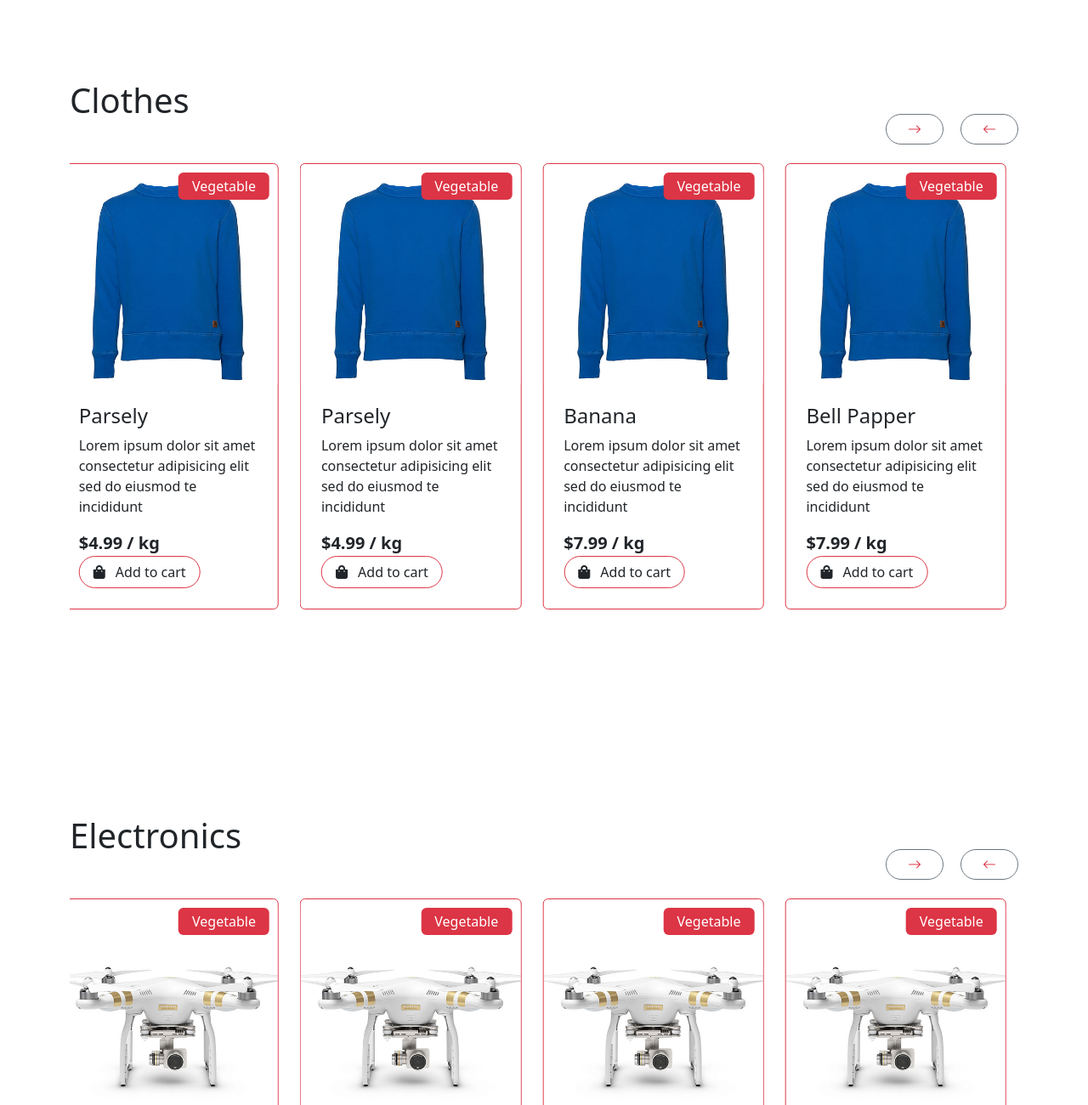
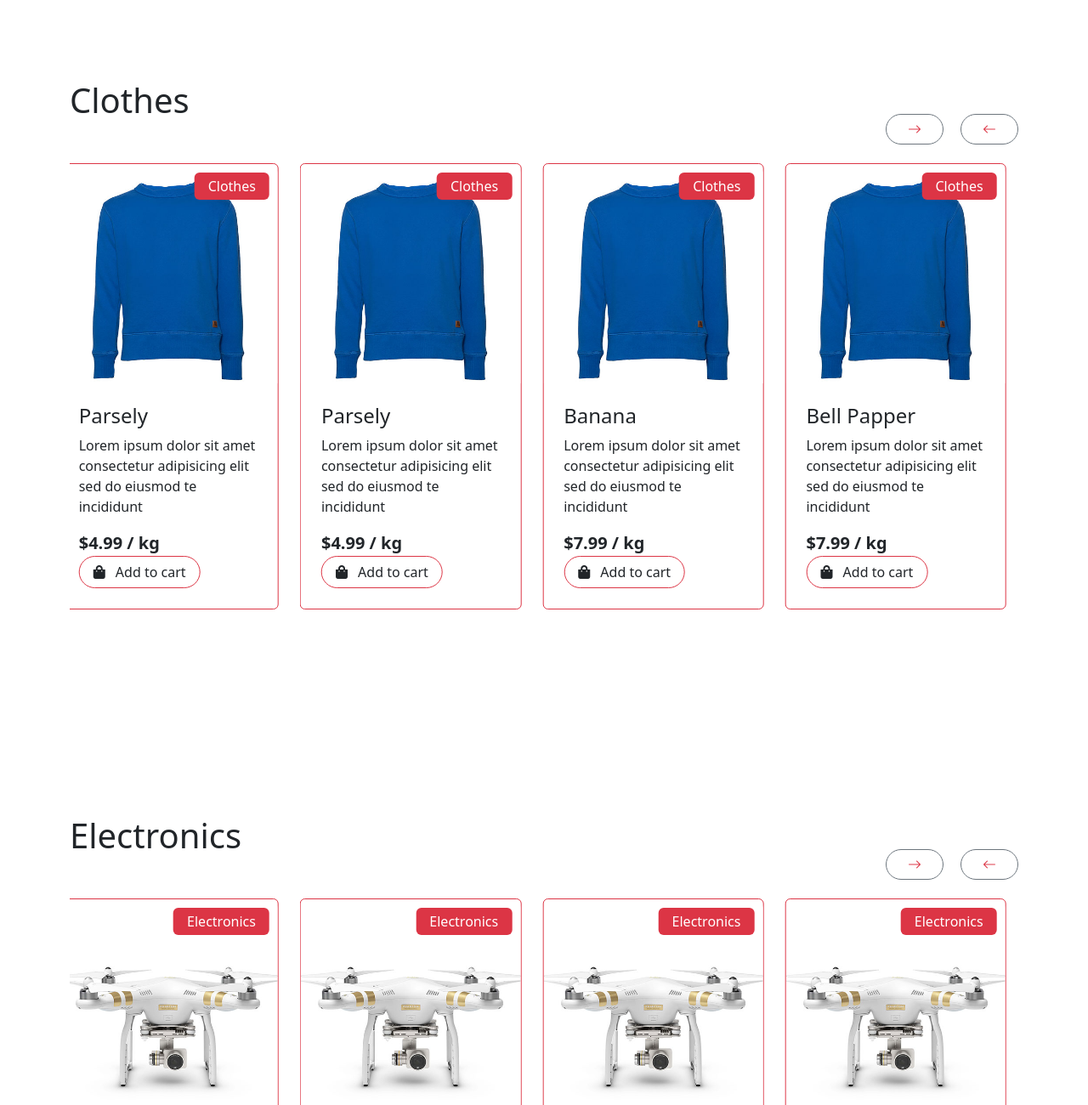
Before and after one commit to Otiro-John/otiro-first-ecommerce-website, a plain HTML site: page index.html in a window 1280 px wide. Shown: the part 1467-2767 px from the top of the page at 85% size. Drawn offline with nearby package versions, Linux system fonts and the light colour scheme.

Commit message:
Update index.html

```diff
--- a/index.html
+++ b/index.html
@@ -237,7 +237,7 @@
                 <div class="vesitable-img">
                     <img src="images/product-2.jpg" class="img-fluid w-100 rounded-top" alt="">
                 </div>
-                <div class="text-white bg-danger px-3 py-1 rounded position-absolute" style="top: 10px; right: 10px;">Vegetable</div>
+                <div class="text-white bg-danger px-3 py-1 rounded position-absolute" style="top: 10px; right: 10px;">Clothes</div>
                 <div class="p-4 rounded-bottom">
                     <h4>Parsely</h4>
                     <p>Lorem ipsum dolor sit amet consectetur adipisicing elit sed do eiusmod te incididunt</p>
@@ -251,7 +251,7 @@
                 <div class="vesitable-img">
                     <img src="images/product-2.jpg" class="img-fluid w-100 rounded-top" alt="">
                 </div>
-                <div class="text-white bg-danger px-3 py-1 rounded position-absolute" style="top: 10px; right: 10px;">Vegetable</div>
+                <div class="text-white bg-danger px-3 py-1 rounded position-absolute" style="top: 10px; right: 10px;">Clothes</div>
                 <div class="p-4 rounded-bottom">
                     <h4>Parsely</h4>
                     <p>Lorem ipsum dolor sit amet consectetur adipisicing elit sed do eiusmod te incididunt</p>
@@ -265,7 +265,7 @@
                 <div class="vesitable-img">
                     <img src="images/product-2.jpg" class="img-fluid w-100 rounded-top bg-light" alt="">
                 </div>
-                <div class="text-white bg-danger px-3 py-1 rounded position-absolute" style="top: 10px; right: 10px;">Vegetable</div>
+                <div class="text-white bg-danger px-3 py-1 rounded position-absolute" style="top: 10px; right: 10px;">Clothes</div>
                 <div class="p-4 rounded-bottom">
                     <h4>Banana</h4>
                     <p>Lorem ipsum dolor sit amet consectetur adipisicing elit sed do eiusmod te incididunt</p>
@@ -279,7 +279,7 @@
                 <div class="vesitable-img">
                     <img src="images/product-2.jpg" class="img-fluid w-100 rounded-top" alt="">
                 </div>
-                <div class="text-white bg-danger px-3 py-1 rounded position-absolute" style="top: 10px; right: 10px;">Vegetable</div>
+                <div class="text-white bg-danger px-3 py-1 rounded position-absolute" style="top: 10px; right: 10px;">Clothes</div>
                 <div class="p-4 rounded-bottom">
                     <h4>Bell Papper</h4>
                     <p>Lorem ipsum dolor sit amet consectetur adipisicing elit sed do eiusmod te incididunt</p>
@@ -293,7 +293,7 @@
                 <div class="vesitable-img">
                     <img src="images/product-2.jpg" class="img-fluid w-100 rounded-top" alt="">
                 </div>
-                <div class="text-white bg-danger px-3 py-1 rounded position-absolute" style="top: 10px; right: 10px;">Vegetable</div>
+                <div class="text-white bg-danger px-3 py-1 rounded position-absolute" style="top: 10px; right: 10px;">Clothes</div>
                 <div class="p-4 rounded-bottom">
                     <h4>Potatoes</h4>
                     <p>Lorem ipsum dolor sit amet consectetur adipisicing elit sed do eiusmod te incididunt</p>
@@ -307,7 +307,7 @@
                 <div class="vesitable-img">
                     <img src="images/product-2.jpg" class="img-fluid w-100 rounded-top" alt="">
                 </div>
-                <div class="text-white bg-danger px-3 py-1 rounded position-absolute" style="top: 10px; right: 10px;">Vegetable</div>
+                <div class="text-white bg-danger px-3 py-1 rounded position-absolute" style="top: 10px; right: 10px;">Clothes</div>
                 <div class="p-4 rounded-bottom">
                     <h4>Parsely</h4>
                     <p>Lorem ipsum dolor sit amet consectetur adipisicing elit sed do eiusmod te incididunt</p>
@@ -321,7 +321,7 @@
                 <div class="vesitable-img">
                     <img src="images/product-2.jpg" class="img-fluid w-100 rounded-top" alt="">
                 </div>
-                <div class="text-white bg-danger px-3 py-1 rounded position-absolute" style="top: 10px; right: 10px;">Vegetable</div>
+                <div class="text-white bg-danger px-3 py-1 rounded position-absolute" style="top: 10px; right: 10px;">Clothes</div>
                 <div class="p-4 rounded-bottom">
                     <h4>Potatoes</h4>
                     <p>Lorem ipsum dolor sit amet consectetur adipisicing elit sed do eiusmod te incididunt</p>
@@ -335,7 +335,7 @@
                 <div class="vesitable-img">
                     <img src="images/product-2.jpg" class="img-fluid w-100 rounded-top" alt="">
                 </div>
-                <div class="text-white bg-danger px-3 py-1 rounded position-absolute" style="top: 10px; right: 10px;">Vegetable</div>
+                <div class="text-white bg-danger px-3 py-1 rounded position-absolute" style="top: 10px; right: 10px;">Clothes</div>
                 <div class="p-4 rounded-bottom">
                     <h4>Parsely</h4>
                     <p>Lorem ipsum dolor sit amet consectetur adipisicing elit sed do eiusmod te incididunt</p>
@@ -361,7 +361,7 @@
                 <div class="vesitable-img">
                     <img src="images/product-5.jpg" class="img-fluid w-100 rounded-top" alt="">
                 </div>
-                <div class="text-white bg-danger px-3 py-1 rounded position-absolute" style="top: 10px; right: 10px;">Vegetable</div>
+                <div class="text-white bg-danger px-3 py-1 rounded position-absolute" style="top: 10px; right: 10px;">Electronics</div>
                 <div class="p-4 rounded-bottom">
                     <h4>Parsely</h4>
                     <p>Lorem ipsum dolor sit amet consectetur adipisicing elit sed do eiusmod te incididunt</p>
@@ -375,7 +375,7 @@
                 <div class="vesitable-img">
                     <img src="images/product-5.jpg" class="img-fluid w-100 rounded-top" alt="">
                 </div>
-                <div class="text-white bg-danger px-3 py-1 rounded position-absolute" style="top: 10px; right: 10px;">Vegetable</div>
+                <div class="text-white bg-danger px-3 py-1 rounded position-absolute" style="top: 10px; right: 10px;">Electronics</div>
                 <div class="p-4 rounded-bottom">
                     <h4>Parsely</h4>
                     <p>Lorem ipsum dolor sit amet consectetur adipisicing elit sed do eiusmod te incididunt</p>
@@ -389,7 +389,7 @@
                 <div class="vesitable-img">
                     <img src="images/product-5.jpg" class="img-fluid w-100 rounded-top bg-light" alt="">
                 </div>
-                <div class="text-white bg-danger px-3 py-1 rounded position-absolute" style="top: 10px; right: 10px;">Vegetable</div>
+                <div class="text-white bg-danger px-3 py-1 rounded position-absolute" style="top: 10px; right: 10px;">Electronics</div>
                 <div class="p-4 rounded-bottom">
                     <h4>Banana</h4>
                     <p>Lorem ipsum dolor sit amet consectetur adipisicing elit sed do eiusmod te incididunt</p>
@@ -403,7 +403,7 @@
                 <div class="vesitable-img">
                     <img src="images/product-5.jpg" class="img-fluid w-100 rounded-top" alt="">
                 </div>
-                <div class="text-white bg-danger px-3 py-1 rounded position-absolute" style="top: 10px; right: 10px;">Vegetable</div>
+                <div class="text-white bg-danger px-3 py-1 rounded position-absolute" style="top: 10px; right: 10px;">Electronics</div>
                 <div class="p-4 rounded-bottom">
                     <h4>Bell Papper</h4>
                     <p>Lorem ipsum dolor sit amet consectetur adipisicing elit sed do eiusmod te incididunt</p>
@@ -417,7 +417,7 @@
                 <div class="vesitable-img">
                     <img src="images/product-5.jpg" class="img-fluid w-100 rounded-top" alt="">
                 </div>
-                <div class="text-white bg-danger px-3 py-1 rounded position-absolute" style="top: 10px; right: 10px;">Vegetable</div>
+                <div class="text-white bg-danger px-3 py-1 rounded position-absolute" style="top: 10px; right: 10px;">Electronics</div>
                 <div class="p-4 rounded-bottom">
                     <h4>Potatoes</h4>
                     <p>Lorem ipsum dolor sit amet consectetur adipisicing elit sed do eiusmod te incididunt</p>
@@ -431,7 +431,7 @@
                 <div class="vesitable-img">
                     <img src="images/product-5.jpg" class="img-fluid w-100 rounded-top" alt="">
                 </div>
-                <div class="text-white bg-danger px-3 py-1 rounded position-absolute" style="top: 10px; right: 10px;">Vegetable</div>
+                <div class="text-white bg-danger px-3 py-1 rounded position-absolute" style="top: 10px; right: 10px;">Electronics</div>
                 <div class="p-4 rounded-bottom">
                     <h4>Parsely</h4>
                     <p>Lorem ipsum dolor sit amet consectetur adipisicing elit sed do eiusmod te incididunt</p>
@@ -445,7 +445,7 @@
                 <div class="vesitable-img">
                     <img src="images/product-5.jpg" class="img-fluid w-100 rounded-top" alt="">
                 </div>
-                <div class="text-white bg-danger px-3 py-1 rounded position-absolute" style="top: 10px; right: 10px;">Vegetable</div>
+                <div class="text-white bg-danger px-3 py-1 rounded position-absolute" style="top: 10px; right: 10px;">Electronics</div>
                 <div class="p-4 rounded-bottom">
                     <h4>Potatoes</h4>
                     <p>Lorem ipsum dolor sit amet consectetur adipisicing elit sed do eiusmod te incididunt</p>
@@ -459,7 +459,7 @@
                 <div class="vesitable-img">
                     <img src="images/product-5.jpg" class="img-fluid w-100 rounded-top" alt="">
                 </div>
-                <div class="text-white bg-danger px-3 py-1 rounded position-absolute" style="top: 10px; right: 10px;">Vegetable</div>
+                <div class="text-white bg-danger px-3 py-1 rounded position-absolute" style="top: 10px; right: 10px;">Electronics</div>
                 <div class="p-4 rounded-bottom">
                     <h4>Parsely</h4>
                     <p>Lorem ipsum dolor sit amet consectetur adipisicing elit sed do eiusmod te incididunt</p>
```
